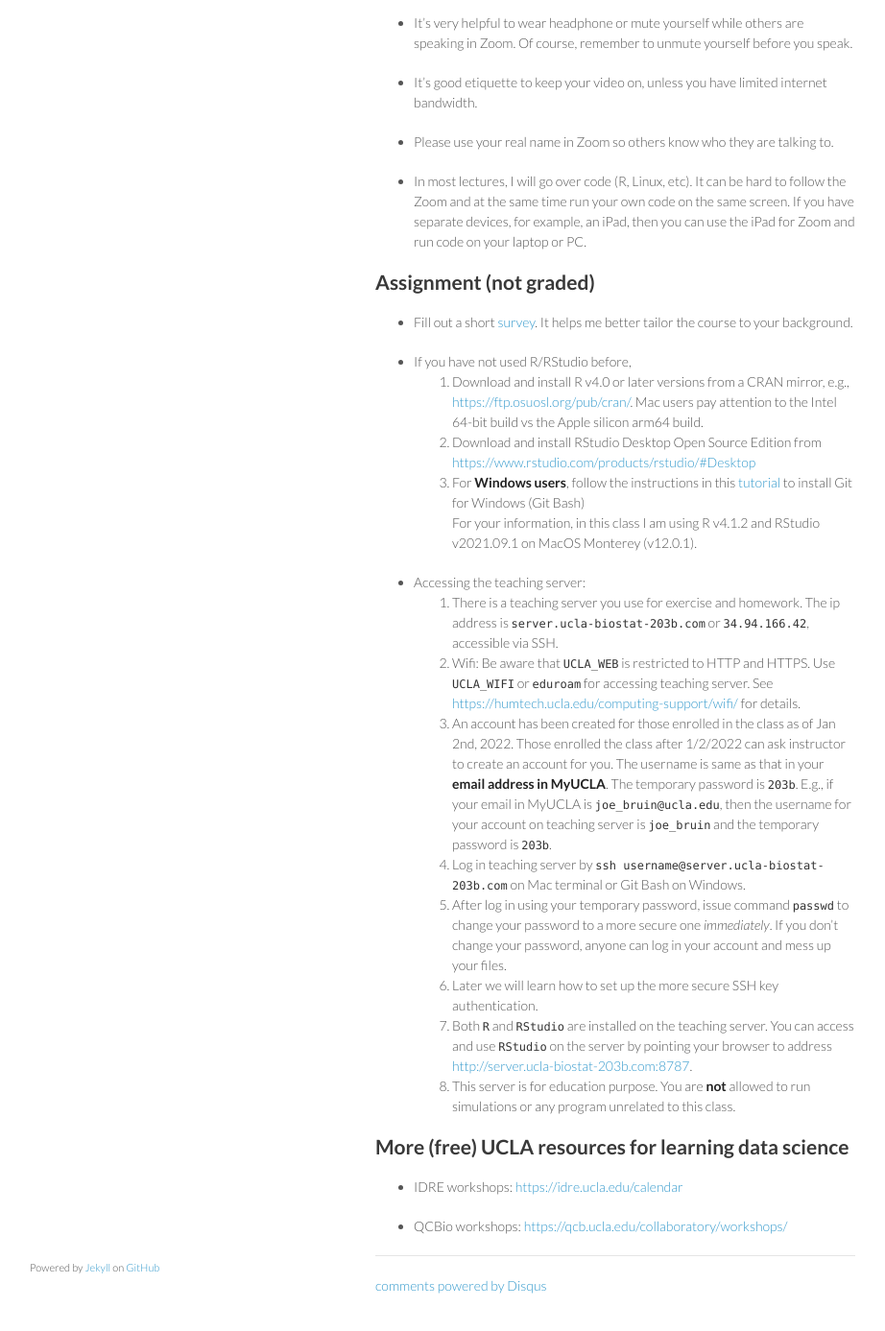
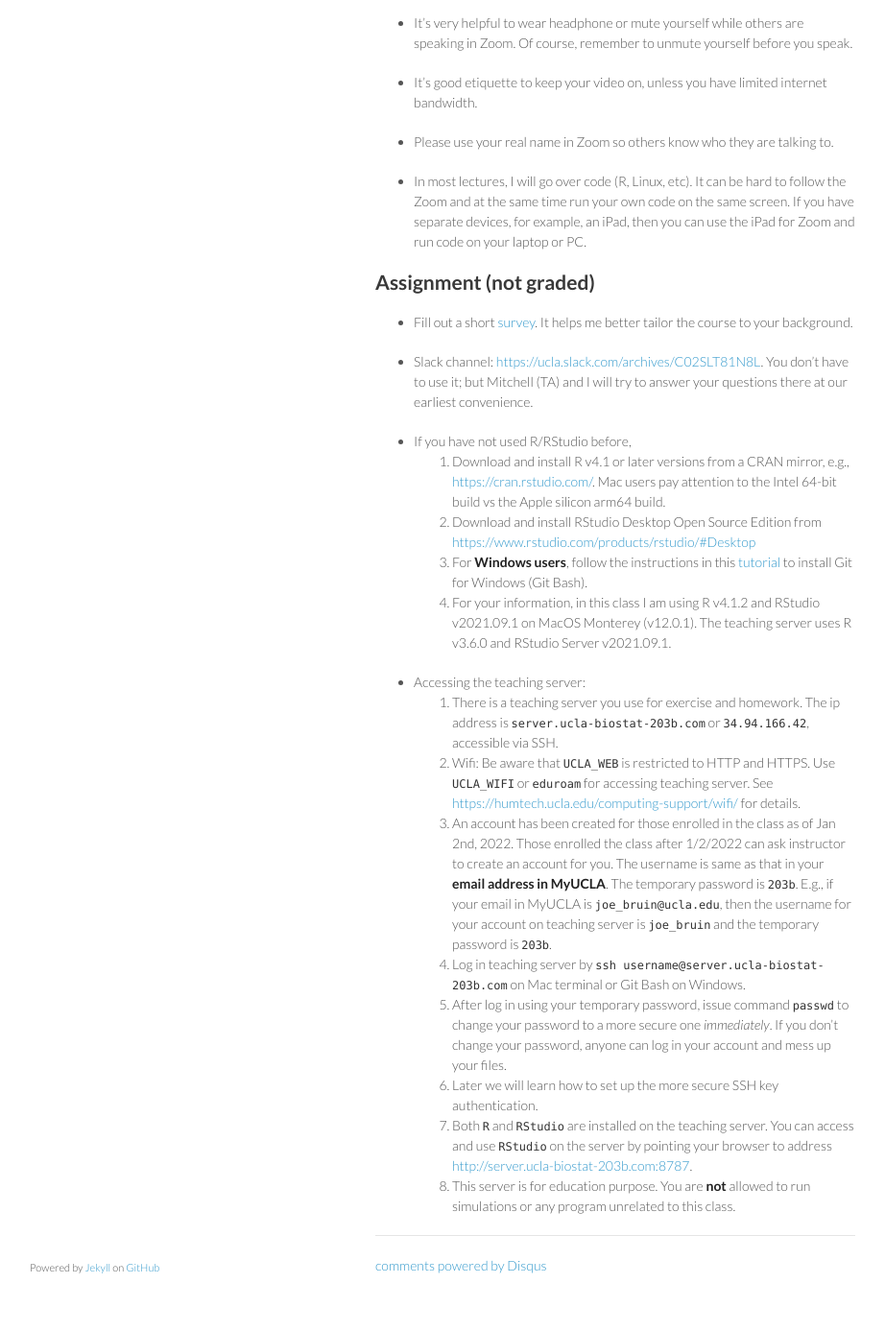
Before and after one commit to ucla-biostat-203b/2022winter, a Jekyll site: the page built from _posts/2022-01-04-week1-day1.md, in a window 1280 px wide and 1400 px high, scrolled down 928 px. Shown: the top 1387 px of the window at 96% size, without its empty margins (179-1101 px from the left). Built offline with Jekyll 4.4.1, drawn with Linux system fonts in a browser that asks for light colours; comment, search, counter and statistics services are not loaded.

Commit message:
add slack channel

```diff
--- a/_posts/2022-01-04-week1-day1.md
+++ b/_posts/2022-01-04-week1-day1.md
@@ -60,11 +60,13 @@ Find your local number: https://ucla.zoom.us/u/abSmuLdzow
 
 * Fill out a short [survey](https://www.surveymonkey.com/r/9N8KVPH). It helps me better tailor the course to your background.
 
+* Slack channel: <https://ucla.slack.com/archives/C02SLT81N8L>. You don't have to use it; but Mitchell (TA) and I will try to answer your questions there at our earliest convenience.
+
 * If you have not used R/RStudio before,
-  0. Download and install R v4.0 or later versions from a CRAN mirror, e.g., <https://ftp.osuosl.org/pub/cran/>. Mac users pay attention to the Intel 64-bit build vs the Apple silicon arm64 build.
+  0. Download and install R v4.1 or later versions from a CRAN mirror, e.g., <https://cran.rstudio.com/>. Mac users pay attention to the Intel 64-bit build vs the Apple silicon arm64 build.
   0. Download and install RStudio Desktop Open Source Edition from <https://www.rstudio.com/products/rstudio/#Desktop>
-  0. For **Windows users**, follow the instructions in this [tutorial](https://ucla-biostat-203b/2022winter.github.io/labs/lab01/lab01_windows.html) to install Git for Windows (Git Bash)
-  For your information, in this class I am using R v4.1.2 and RStudio v2021.09.1 on MacOS Monterey (v12.0.1).
+  0. For **Windows users**, follow the instructions in this [tutorial](https://ucla-biostat-203b.github.io/2022winter/labs/lab01/lab01_windows.html) to install Git for Windows (Git Bash).
+  0. For your information, in this class I am using R v4.1.2 and RStudio v2021.09.1 on MacOS Monterey (v12.0.1). The teaching server uses R v3.6.0 and RStudio Server v2021.09.1.
 
 * Accessing the teaching server:
   0. There is a teaching server you use for exercise and homework. The ip address is `server.ucla-biostat-203b.com` or `34.94.166.42`, accessible via SSH.
@@ -75,9 +77,3 @@ Find your local number: https://ucla.zoom.us/u/abSmuLdzow
   0. Later we will learn how to set up the more secure SSH key authentication.
   0. Both `R` and `RStudio`  are installed on the teaching server. You can access and use `RStudio` on the server by pointing your browser to address [http://server.ucla-biostat-203b.com:8787](http://server.ucla-biostat-203b.com:8787).
   0. This server is for education purpose. You are **not** allowed to run simulations or any program unrelated to this class.
-
-## More (free) UCLA resources for learning data science
-
-- IDRE workshops: <https://idre.ucla.edu/calendar>
-
-- QCBio workshops: <https://qcb.ucla.edu/collaboratory/workshops/>
```
